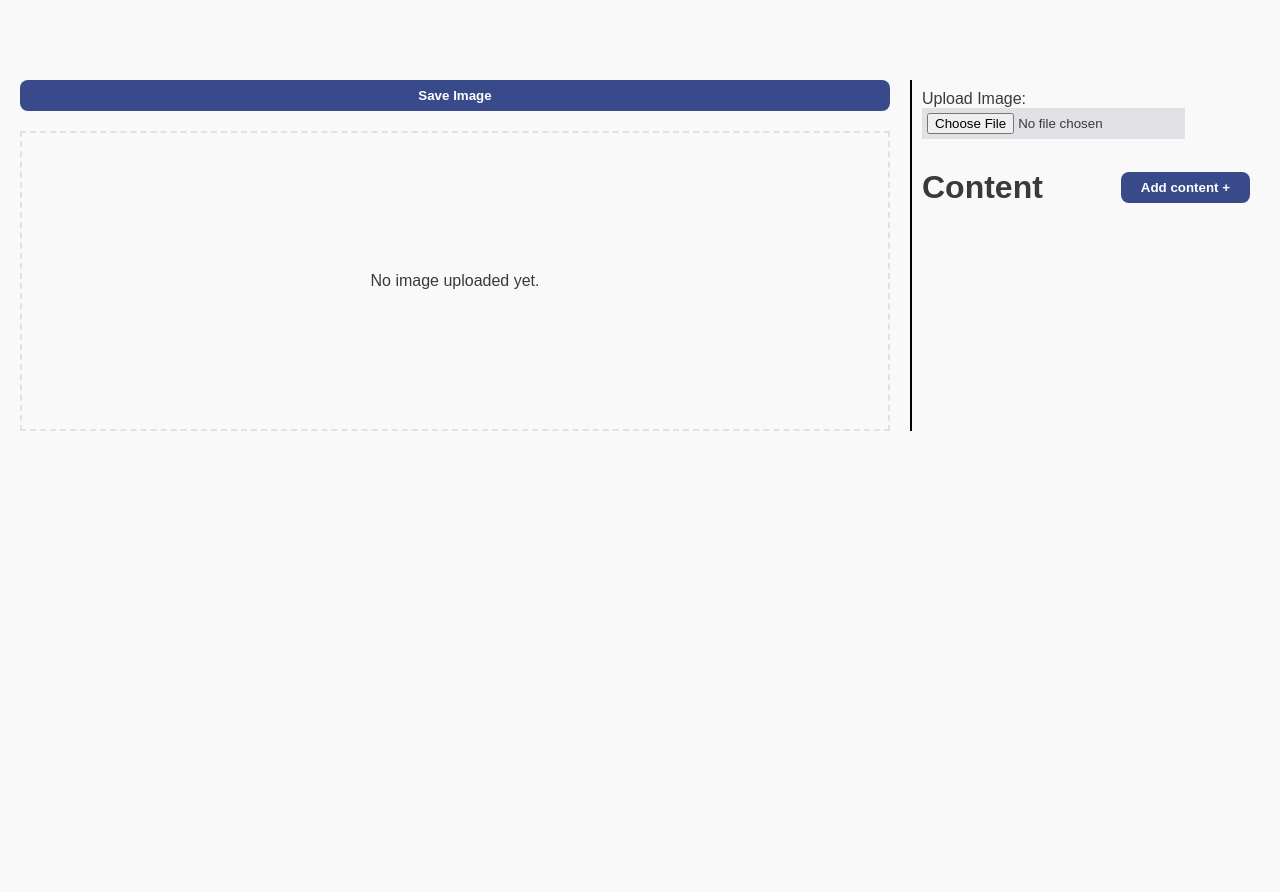
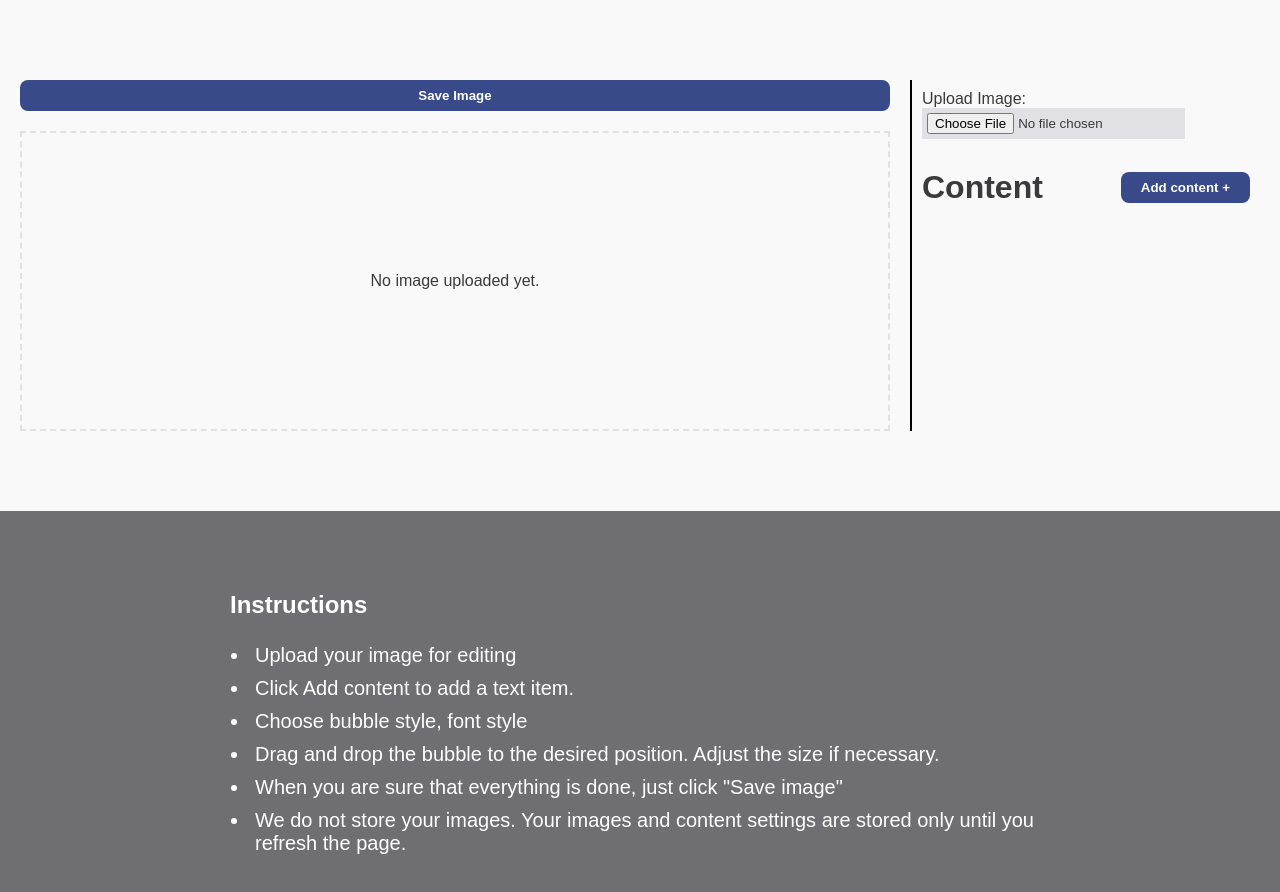
Before and after one commit to ViktorStarchenko/speech-bubbles-tool, a Next.js app: page / in a window 1280 px wide. Shown: the top 892 px of the page. Before the commit the page ends 800 px from the top, so only its background shows below. Built offline with nearby package versions, Linux system fonts and the light colour scheme.

Commit message:
added info sectin

```diff
--- a/app/globals.css
+++ b/app/globals.css
@@ -69,6 +69,19 @@ a {
   html {
     color-scheme: dark;
   }
+}
+.wrapper {
+  width: 100%;
+  padding-left: 20px;
+  padding-right: 20px;
+  margin-left: auto;
+  margin-right: auto;
+}
+.wrapper-1220 {
+  max-width: 1220px;
+}
+.wrapper-860 {
+  max-width: 860px;
 }
 
 .main-container {
@@ -300,6 +313,20 @@ a {
   border: 1px solid var(--muted);
 }
 
+.info-section {
+  padding: 80px 0;
+  background-color: var(--secondary);
+  color: var(--surface);
+}
+.info-list {
+  padding-left: 20px;
+  margin-top: 20px;
+  font-size: 20px;
+}
+.info-list li {
+  padding: 5px;
+}
+
 @media (max-width: 992px) {
   .main-container {
     flex-direction: column-reverse;
@@ -311,4 +338,7 @@ a {
     justify-content: flex-start;
     gap: 15px;
   }
+  .info-list {
+    font-size: 14px;
+  }
 }
--- a/app/page.tsx
+++ b/app/page.tsx
@@ -3,10 +3,12 @@ import Tools from "../components/Tools/Tools";
 import Preview from "../components/Preview/Preview";
 import ImageForm from "../components/ImageForm/ImageForm";
 import ContentList from "../components/contentList/ContentList";
+import Info from "../components/Info/Info";
 
 
 export default function Home() {
   return (
+      <>
           <Main>
               <Preview />
               <Tools>
@@ -14,5 +16,7 @@ export default function Home() {
                   <ContentList />
               </Tools>
           </Main>
+          <Info />
+      </>
   );
 }
--- /dev/null
+++ b/components/Info/Info.tsx
@@ -0,0 +1,20 @@
+export default function Info() {
+
+    return (
+        <div className="info-section">
+            <div className="wrapper wrapper-860">
+                <div className="content-box">
+                    <h2>Instructions</h2>
+                    <ul className="info-list">
+                        <li>Upload your image for editing</li>
+                        <li>Click Add content to add a text item.</li>
+                        <li>Choose bubble style, font style</li>
+                        <li>Drag and drop the bubble to the desired position. Adjust the size if necessary.</li>
+                        <li>When you are sure that everything is done, just click "Save image"</li>
+                        <li>We do not store your images. Your images and content settings are stored only until you refresh the page.</li>
+                    </ul>
+                </div>
+            </div>
+        </div>
+    )
+}
```
Lines whose indentation alone changed are shown as unchanged.
